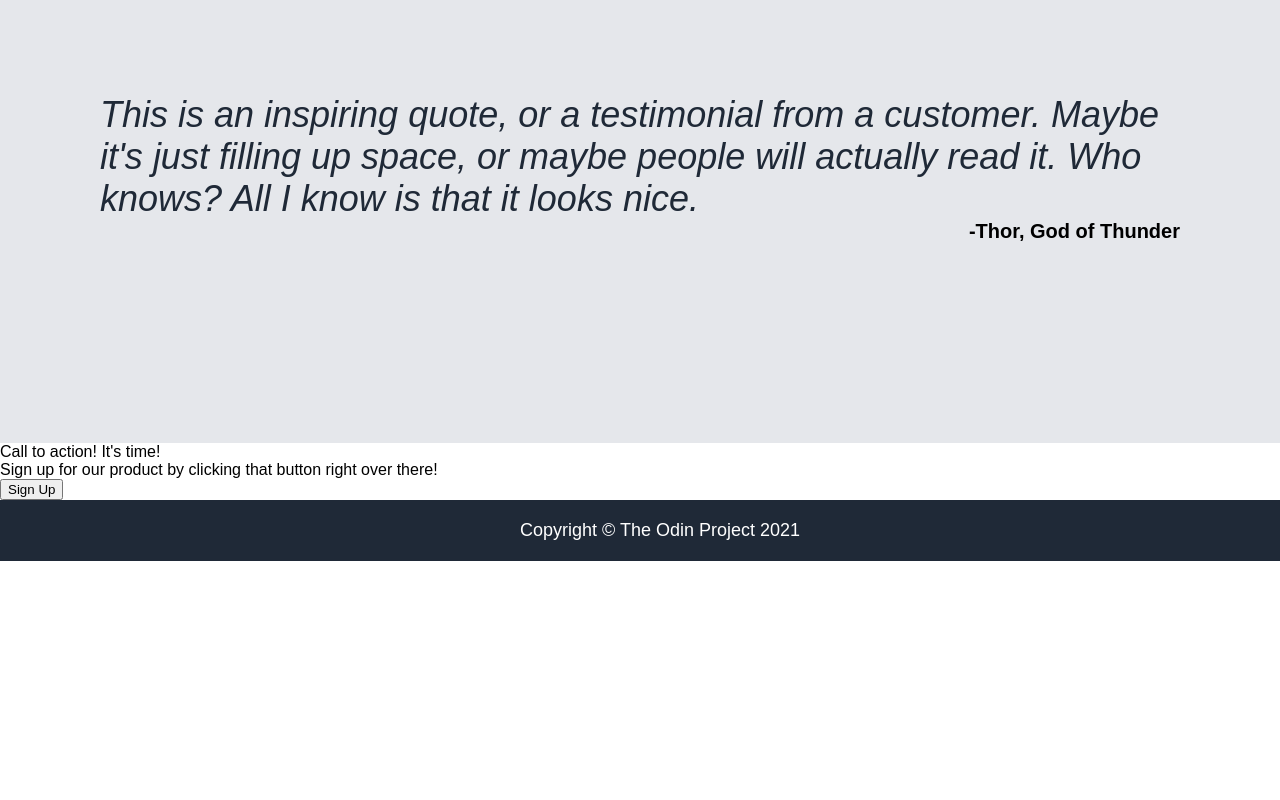
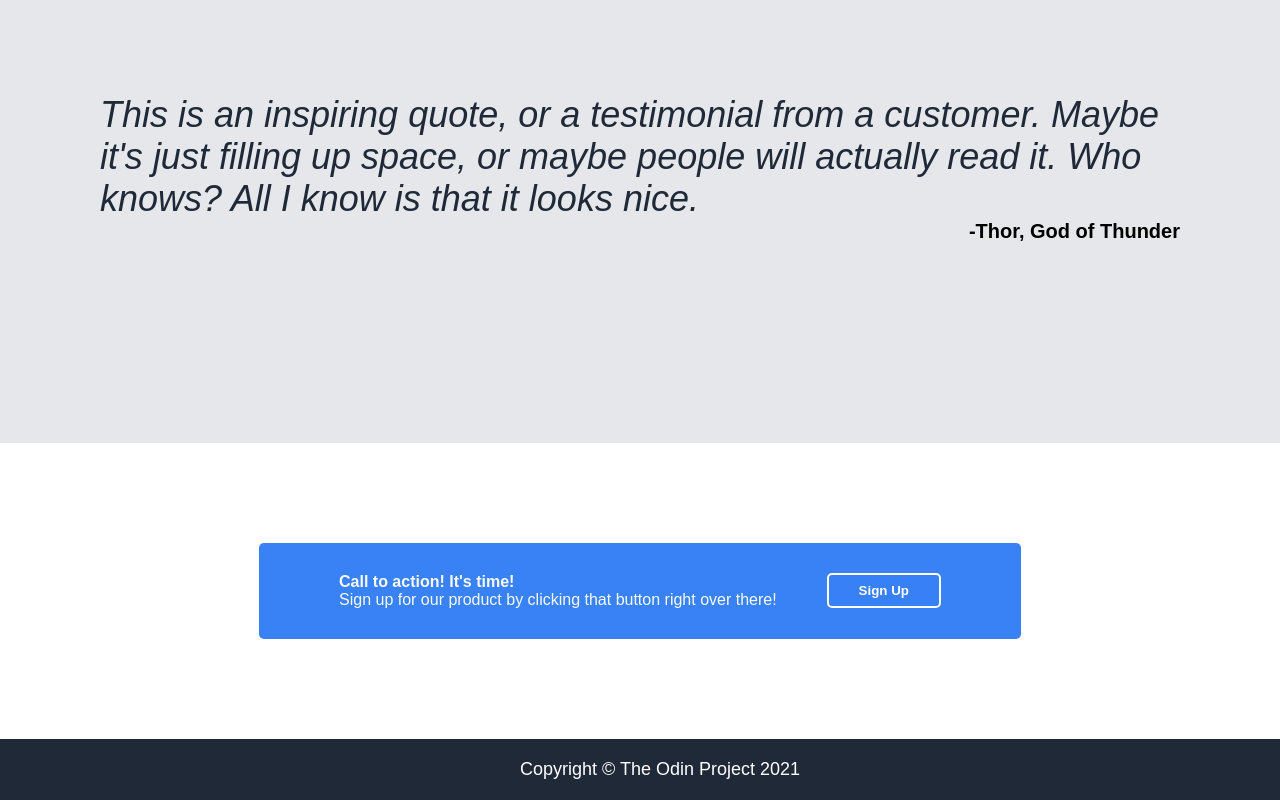
Before and after one commit to chewablee/odin-landing-page, a plain HTML site: page index.html in a window 1280 px wide. Shown: the part 1303-2103 px from the top of the page. Before the commit the page ends 1864 px from the top, so only its background shows below. Drawn offline with Linux system fonts and the light colour scheme.

Commit message:
feat: Finished Section 4

```diff
--- a/index.html
+++ b/index.html
@@ -62,18 +62,18 @@
         </div>
     </div>
     <div class="container4">
+        <div class="smol">
             <div class="subcontainer">
-            <div class="subcon1">
                 <div class="header1">
                     Call to action! It's time!
                 </div>
-
                 <div class="text1">
                     Sign up for our product by clicking that button right over there!
                 </div>
             </div>
             <div class="subcontainer2">
-            <button>Sign Up</button>
+                <button class="signup2">Sign Up</button>
+            </div>
         </div>
     </div>
     <div class="footer">
--- a/style.css
+++ b/style.css
@@ -160,3 +160,34 @@ a {
     font-weight: bold;
     font-size: 20px;
 }
+
+/* ## Fourth Section */
+
+.container4 {
+    display: flex;
+    justify-content: center;
+    align-items: center;
+    padding: 100px;
+}
+
+.smol {
+    background-color: #3882F6;
+    color: #F9FAF8;
+    display: flex;
+    padding: 30px 80px;
+    border-radius: 5px;
+    gap: 50px;
+}
+
+.header1 {
+    font-weight: 900;
+}
+
+.signup2 {
+    background-color: hsl(217, 91%, 59%);
+    border: 2px solid white;
+    color: white;
+    font-weight: 600;
+    padding: 8px 30px;
+    border-radius: 5px;
+}
```
Lines whose indentation alone changed are shown as unchanged.
